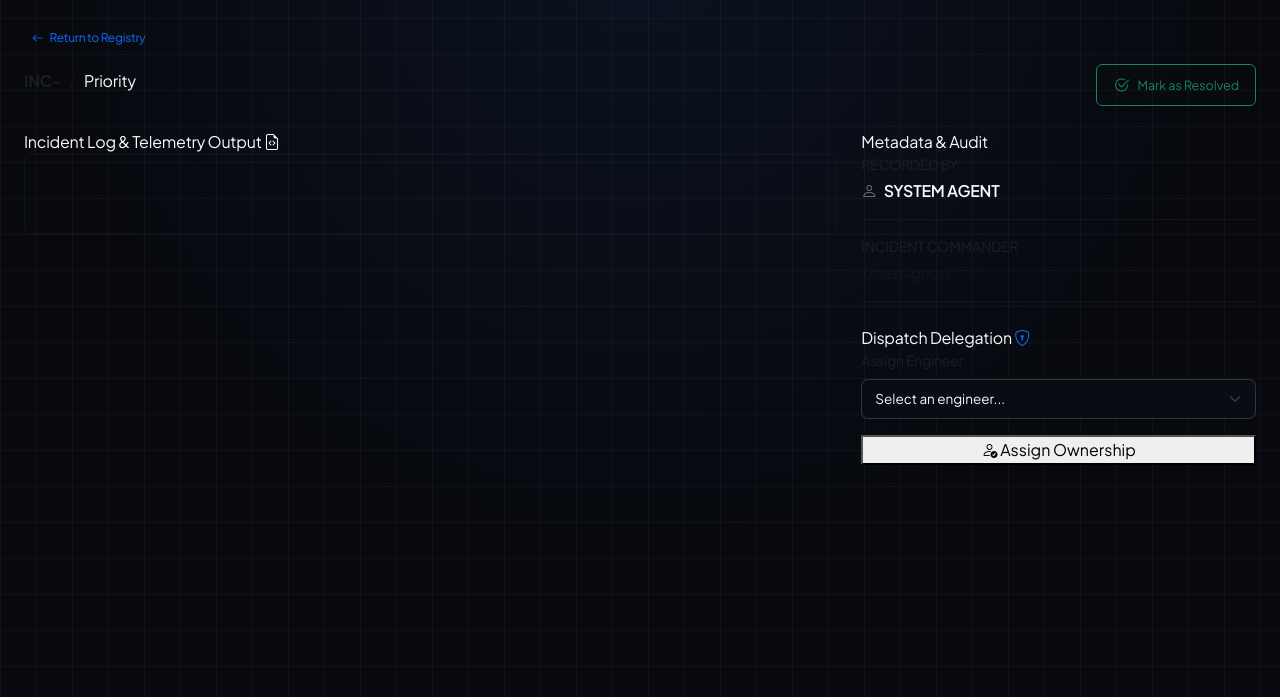
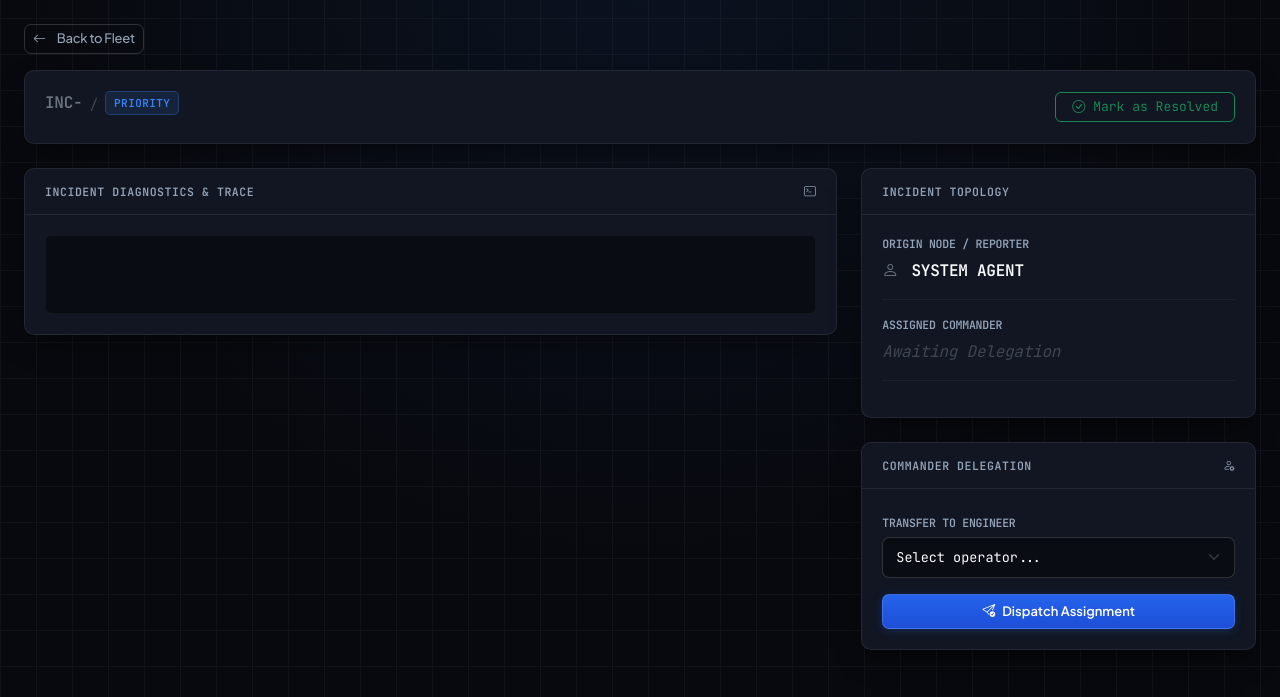
Before and after one commit to Adityachandkaushik/incident-management-system, a Flask app: template templates/incident_detail.html in a window 1280 px wide. Shown: the part 54-751 px from the top of the page. Run offline with Flask 3, Linux system fonts and the light colour scheme; the template is opened without the code that fills it, so the values that code supplies are empty; the visitor is signed in with stand-in values (Sample User, id 1).

Commit message:
Update incident detail template

```diff
--- a/templates/incident_detail.html
+++ b/templates/incident_detail.html
@@ -1,54 +1,53 @@
 {% extends "base.html" %}
 
-{% block title %}INC-{{ incident['id'] }} Detail — OpsConsole{% endblock %}
+{% block title %}Incident #{{ incident['id'] }} Detail{% endblock %}
 
 {% block content %}
 <div class="mb-3">
-    <a href="{{ url_for('incidents.dashboard') }}" class="btn-ops-subtle py-1 px-2 text-decoration-none" style="font-size: 12px;">
-        <i class="bi bi-arrow-left me-1"></i> Return to Registry
+    <a href="{{ url_for('incidents.dashboard') }}" class="btn-sre-ghost py-1 px-2 text-decoration-none">
+        <i class="bi bi-arrow-left me-1"></i> Back to Fleet
     </a>
 </div>
 
-<!-- Context Diagnostic Banner -->
-<div class="sre-panel mb-4">
-    <div class="sre-panel-body d-flex flex-column flex-md-row justify-content-between align-items-start align-items-md-center gap-3">
+<!-- Top Status Console -->
+<div class="panel mb-4">
+    <div class="panel-body d-flex flex-column flex-md-row justify-content-between align-items-start align-items-md-center gap-3">
         <div>
             <div class="d-flex align-items-center gap-2 mb-2 flex-wrap">
-                <span class="mono text-muted fw-bold">INC-{{ incident['id'] }}</span>
-                <span class="text-muted opacity-50">/</span>
+                <span class="code-block text-secondary fw-bold">INC-{{ incident['id'] }}</span>
+                <span class="text-secondary opacity-50">/</span>
 
                 {% if incident['priority']|lower == 'critical' %}
-                    <span class="sre-badge sre-badge-crit">Critical Priority</span>
+                    <span class="badge-sre badge-sre-crit"><i class="bi bi-lightning-fill"></i> Critical Priority</span>
                 {% elif incident['priority']|lower == 'high' %}
-                    <span class="sre-badge sre-badge-high">High Priority</span>
+                    <span class="badge-sre badge-sre-high">High Priority</span>
                 {% elif incident['priority']|lower == 'medium' %}
-                    <span class="sre-badge sre-badge-med">Medium Priority</span>
+                    <span class="badge-sre badge-sre-med">Medium Priority</span>
                 {% else %}
-                    <span class="sre-badge sre-badge-low">{{ incident['priority'] }} Priority</span>
+                    <span class="badge-sre badge-sre-low">{{ incident['priority'] }} Priority</span>
                 {% endif %}
 
                 {% if incident['status']|lower == 'open' %}
-                    <span class="sre-badge sre-badge-crit">Open</span>
+                    <span class="badge-sre badge-sre-crit">Open</span>
                 {% elif incident['status']|lower == 'assigned' %}
-                    <span class="sre-badge sre-badge-high">Assigned</span>
+                    <span class="badge-sre badge-sre-high">Assigned</span>
                 {% elif incident['status']|lower == 'resolved' %}
-                    <span class="sre-badge sre-badge-res">Resolved</span>
+                    <span class="badge-sre badge-sre-res">Resolved</span>
                 {% endif %}
             </div>
-            <h1 class="h4 fw-bold mb-0 text-heading">{{ incident['title'] }}</h1>
+            <h1 class="h4 fw-bold mb-0">{{ incident['title'] }}</h1>
         </div>
 
         <div>
             {% if incident['status']|lower != 'resolved' %}
             <form action="{{ url_for('incidents.resolve_incident', incident_id=incident['id']) }}" method="POST">
-                <button type="submit" class="btn btn-outline-success d-flex align-items-center gap-2 py-2 px-3 mono shadow-sm" style="font-size: 12.5px; border-radius: 6px;">
-                    <i class="bi bi-check2-circle fs-6"></i>
-                    <span>Mark as Resolved</span>
+                <button type="submit" class="btn btn-outline-success d-flex align-items-center gap-2 py-1 px-3 code-block" style="font-size: 13px;">
+                    <i class="bi bi-check-circle"></i> Mark as Resolved
                 </button>
             </form>
             {% else %}
-            <span class="sre-badge sre-badge-res px-3 py-2" style="font-size: 12px;">
-                <i class="bi bi-patch-check-fill me-1"></i> Anomaly Mitigated
+            <span class="badge-sre badge-sre-res px-3 py-2" style="font-size: 12px;">
+                <i class="bi bi-patch-check-fill me-1"></i> State Resolved
             </span>
             {% endif %}
         </div>
@@ -56,16 +55,16 @@
 </div>
 
 <div class="row g-4">
-    <!-- Log & Core Context -->
+    <!-- Log Dump Panel -->
     <div class="col-12 col-lg-8">
-        <div class="sre-panel">
-            <div class="sre-panel-header">
-                <span>Incident Log & Telemetry Output</span>
-                <i class="bi bi-file-earmark-code"></i>
+        <div class="panel">
+            <div class="panel-header">
+                <span>Incident Diagnostics & Trace</span>
+                <i class="bi bi-terminal"></i>
             </div>
-            <div class="sre-panel-body">
-                <div class="p-3 rounded border border-secondary border-opacity-10" style="background: var(--bg-input);">
-                    <p class="mb-0 mono text-heading" style="white-space: pre-line; line-height: 1.7; font-size: 13.5px;">
+            <div class="panel-body">
+                <div class="p-3 rounded border border-secondary border-opacity-10" style="background: var(--input-bg);">
+                    <p class="mb-0 code-block" style="white-space: pre-line; line-height: 1.65; font-size: 13.5px;">
                         {{ incident['description'] }}
                     </p>
                 </div>
@@ -73,36 +72,36 @@
         </div>
     </div>
 
-    <!-- Metadata & Admin Assignment -->
+    <!-- Metadata & Dispatch Console -->
     <div class="col-12 col-lg-4">
-        <div class="sre-panel mb-4">
-            <div class="sre-panel-header">Metadata & Audit</div>
-            <div class="sre-panel-body">
+        <div class="panel mb-4">
+            <div class="panel-header">Incident Topology</div>
+            <div class="panel-body">
                 <div class="mb-3 pb-3 border-bottom border-secondary border-opacity-10">
-                    <span class="mono small text-muted d-block mb-1">RECORDED BY</span>
-                    <div class="mono fw-semibold text-heading">
+                    <span class="form-label d-block">Origin Node / Reporter</span>
+                    <div class="code-block fw-semibold mt-1">
                         <i class="bi bi-person text-secondary me-1"></i>
                         {{ incident['creator_name'] if incident['creator_name'] else 'SYSTEM AGENT' }}
                     </div>
                 </div>
 
                 <div class="mb-3 pb-3 border-bottom border-secondary border-opacity-10">
-                    <span class="mono small text-muted d-block mb-1">INCIDENT COMMANDER</span>
+                    <span class="form-label d-block">Assigned Commander</span>
                     <div class="mt-1">
                         {% if incident['assignee_name'] %}
-                            <span class="mono text-primary fw-semibold">
+                            <span class="code-block text-primary fw-semibold">
                                 <i class="bi bi-shield-check me-1"></i>{{ incident['assignee_name'] }}
                             </span>
                         {% else %}
-                            <span class="mono text-muted opacity-50 fst-italic">Unassigned</span>
+                            <span class="code-block text-secondary opacity-50 fst-italic">Awaiting Delegation</span>
                         {% endif %}
                     </div>
                 </div>
 
                 {% if 'created_at' in incident and incident['created_at'] %}
                 <div>
-                    <span class="mono small text-muted d-block mb-1">TIMESTAMP</span>
-                    <div class="mono small text-muted mt-1">
+                    <span class="form-label d-block">Audit Ingestion Time</span>
+                    <div class="code-block text-secondary small mt-1">
                         <i class="bi bi-clock me-1"></i>{{ incident['created_at'] }}
                     </div>
                 </div>
@@ -111,17 +110,17 @@
         </div>
 
         {% if session.get("role") == "admin" %}
-        <div class="sre-panel">
-            <div class="sre-panel-header">
-                <span>Dispatch Delegation</span>
-                <i class="bi bi-shield-lock text-primary"></i>
+        <div class="panel">
+            <div class="panel-header">
+                <span>Commander Delegation</span>
+                <i class="bi bi-person-gear"></i>
             </div>
-            <div class="sre-panel-body">
+            <div class="panel-body">
                 <form action="{{ url_for('incidents.assign_incident', incident_id=incident['id']) }}" method="POST">
                     <div class="mb-3">
-                        <label for="user_id" class="mono small text-muted d-block mb-2">Assign Engineer</label>
-                        <select class="form-select mono" id="user_id" name="user_id" required>
-                            <option value="" disabled selected>Select an engineer...</option>
+                        <label for="user_id" class="form-label">Transfer To Engineer</label>
+                        <select class="form-select code-block" id="user_id" name="user_id" required>
+                            <option value="" disabled selected>Select operator...</option>
                             {% if users %}
                                 {% for user in users %}
                                     <option value="{{ user['id'] }}" {% if incident['assigned_to'] == user['id'] %}selected{% endif %}>
@@ -131,9 +130,9 @@
                             {% endif %}
                         </select>
                     </div>
-                    <button type="submit" class="btn-ops-primary w-100 justify-content-center">
-                        <i class="bi bi-person-check"></i>
-                        <span>Assign Ownership</span>
+                    <button type="submit" class="btn-sre-primary w-100 justify-content-center">
+                        <i class="bi bi-send-check"></i>
+                        <span>Dispatch Assignment</span>
                     </button>
                 </form>
             </div>
```
